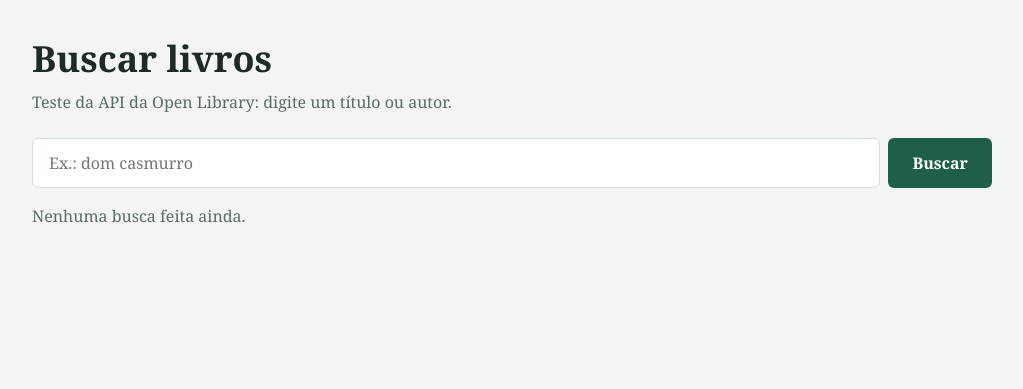
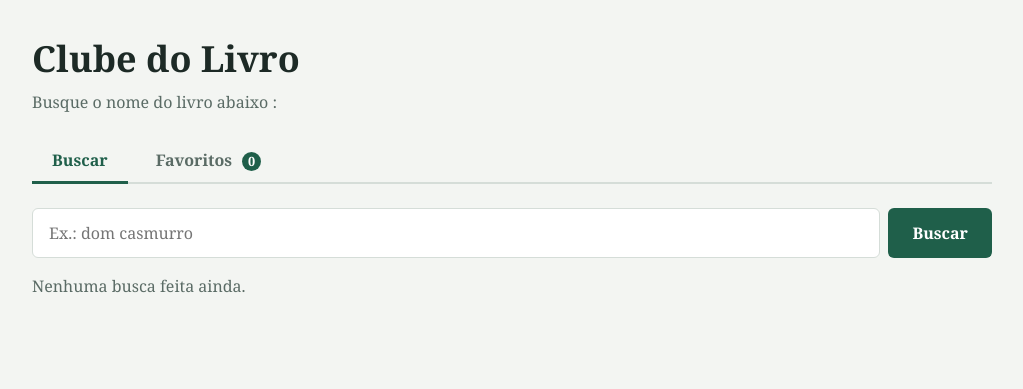
Before and after one commit to nanaassss/bootcamp2-projeto-final, a website: page index.html in a window 1280 px wide. Shown: the whole page, without its empty margins (128-1151 px from the left). Drawn offline with Linux system fonts and the light colour scheme.

Commit message:
Adição aba de favoritos

```diff
--- a/index.html
+++ b/index.html
@@ -8,12 +8,22 @@
  <title>📚Clube do Livro📚</title>
 </head>
 <body>
+
    <main class="pagina">
     <header class="topo">
-      <h1>Buscar livros</h1>
-      <p>Teste da API da Open Library: digite um título ou autor.</p>
+      <h1>Clube do Livro</h1>
+      <p>Busque o nome do livro abaixo : </p>
     </header>
 
+    <div class="abas" role="tablist" aria-label="Seções">
+      <button class="aba" role="tab" id="aba-busca" aria-controls="painel-busca" aria-selected="true">Buscar</button>
+      <button class="aba" role="tab" id="aba-favoritos" aria-controls="painel-favoritos" aria-selected="false">
+        Favoritos <span id="contador" class="contador">0</span>
+      </button>
+    </div>
+
+
+    <section id="painel-busca" class="painel" role="tabpanel" aria-labelledby="aba-busca">
       <form id="form-busca" class="busca">
         <label for="termo" class="sr-only">Título ou autor</label>
         <input id="termo" type="search" placeholder="Ex.: dom casmurro" autocomplete="off" required />
@@ -25,7 +35,15 @@
       </p>
 
       <section id="resultados" class="grade" aria-label="Resultados da busca"></section>
+    </section>
+
+    <section id="painel-favoritos" class="painel" role="tabpanel" aria-labelledby="aba-favoritos" hidden>
+      <p id="status-fav" class="status" role="status" aria-live="polite">Carregando favoritos…</p>
+      <section id="lista-favoritos" class="grade" aria-label="Livros favoritos"></section>
+    </section>
   </main>
   <script src="script.js"></script>
+
+
 </body>
 </html>
--- a/style.css
+++ b/style.css
@@ -153,3 +153,71 @@ a:focus-visible {
     flex-direction: column;
   }
 }
+
+/* ===== Abas ===== */
+.abas {
+  display: flex;
+  gap: 0.5rem;
+  margin: 1.5rem 0 0;
+  border-bottom: 2px solid var(--borda);
+}
+
+.aba {
+  padding: 0.6rem 1.25rem;
+  font: inherit;
+  font-weight: bold;
+  color: var(--texto-suave);
+  background: none;
+  border: none;
+  border-bottom: 3px solid transparent;
+  margin-bottom: -2px;
+  cursor: pointer;
+}
+
+.aba[aria-selected="true"] {
+  color: var(--destaque);
+  border-bottom-color: var(--destaque);
+}
+
+.painel[hidden] {
+  display: none;
+}
+
+.contador {
+  display: inline-block;
+  min-width: 1.5em;
+  padding: 0 0.4em;
+  margin-left: 0.35rem;
+  font-size: 0.8rem;
+  color: #fff;
+  background: var(--destaque);
+  border-radius: 999px;
+  text-align: center;
+}
+
+/* ===== Botão favoritar ===== */
+.btn-fav {
+  margin-top: 0.5rem;
+  padding: 0.5rem;
+  font: inherit;
+  font-size: 0.875rem;
+  color: var(--destaque);
+  background: var(--superficie);
+  border: 1px solid var(--destaque);
+  border-radius: 6px;
+  cursor: pointer;
+}
+
+.btn-fav:hover:not(:disabled) {
+  background: #e8f1ed;
+}
+
+.btn-fav.ativo {
+  color: #fff;
+  background: var(--destaque);
+}
+
+.btn-fav:disabled {
+  opacity: 0.6;
+  cursor: wait;
+}
```
Lines whose indentation alone changed are shown as unchanged.
